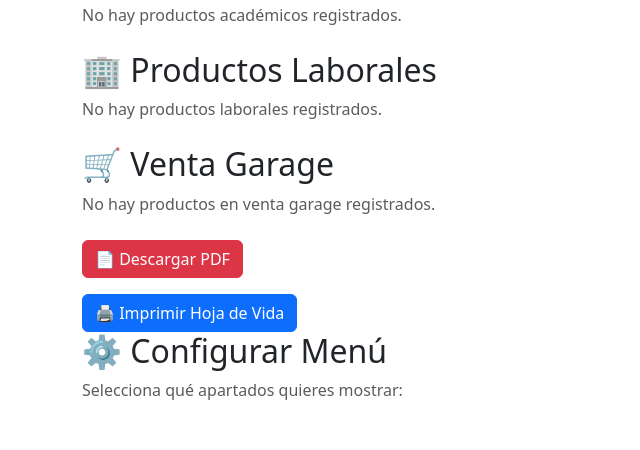
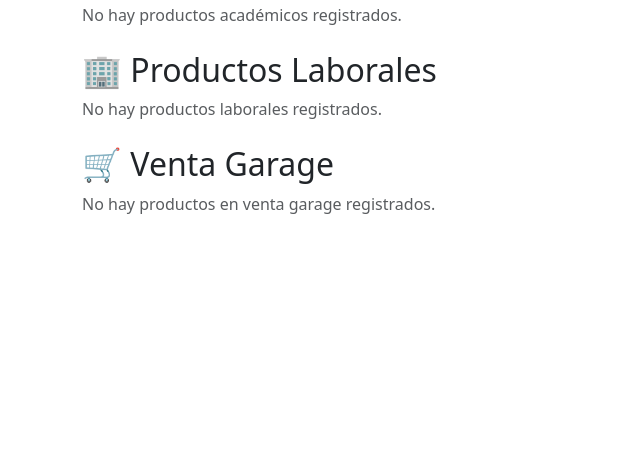
Before and after one commit to alepradofranco/hojadevida, a Django app: page / in a window 1280 px wide. Shown: the part 631-1081 px from the top of the page, without its empty margins (0-640 px from the left). After the commit the page ends 845 px from the top, so only its background shows below. Run offline with Django 5.2, Linux system fonts and the light colour scheme; data comes from the database, SQL or seed files in the repository; data that the repository does not hold is empty.

Commit message:
Actualizo hoja de vida

```diff
--- a/tasks/admin.py
+++ b/tasks/admin.py
@@ -1,7 +1,8 @@
 from django.contrib import admin
 from .models import (
-    Perfil, DatosPersonales, ExperienciaLaboral, Reconocimiento,
-    CursoRealizado, ProductoAcademico, ProductoLaboral, VentaGarage
+    Perfil, DatosPersonales, ExperienciaLaboral,
+    Reconocimiento, CursoRealizado,
+    ProductoAcademico, ProductoLaboral, VentaGarage
 )
 
 admin.site.register(Perfil)
--- a/tasks/models.py
+++ b/tasks/models.py
@@ -86,6 +86,9 @@ class ProductoAcademico(models.Model):
     descripcion = models.TextField()
     activo = models.BooleanField(default=True)
 
+    def __str__(self):
+        return self.nombre_recurso
+
 
 class ProductoLaboral(models.Model):
     perfil = models.ForeignKey(Perfil, on_delete=models.CASCADE, related_name="productos_laborales")
@@ -94,6 +97,9 @@ class ProductoLaboral(models.Model):
     fecha_producto = models.DateField()
     descripcion = models.TextField()
     activo = models.BooleanField(default=True)
+
+    def __str__(self):
+        return self.nombre_producto
 
 
 class VentaGarage(models.Model):
@@ -104,3 +110,6 @@ class VentaGarage(models.Model):
     descripcion = models.TextField()
     valor_bien = models.DecimalField(max_digits=10, decimal_places=2)
     activo = models.BooleanField(default=True)
+
+    def __str__(self):
+        return self.nombre_producto
--- a/tasks/templates/hoja.html
+++ b/tasks/templates/hoja.html
@@ -192,55 +192,8 @@
         {% endif %}
     </div>
 
-    <!-- Botón Descargar PDF -->
-    <div class="mt-3">
-        <a href="{% url 'descargar_pdf' perfil.id %}" class="btn btn-danger">
-            📄 Descargar PDF
-        </a>
-    </div>
-
-    <!-- Botón Imprimir Hoja de Vida -->
-    <div class="mt-3">
-        <button onclick="window.print()" class="btn btn-primary">
-            🖨️ Imprimir Hoja de Vida
-        </button>
-    </div>
-
-    <!-- Configurar Menú -->
-    <div class="mb-4">
-        <h2 class="section-title">⚙️ Configurar Menú</h2>
-        <p class="text-muted">Selecciona qué apartados quieres mostrar:</p>
-        <form>
-            <!-- tus checkboxes aquí -->
-        </form>
-    </div>
-
-</div> <!-- cierre del container -->
+</div>
 
 <script src="https://cdn.jsdelivr.net/npm/bootstrap@5.3.2/dist/js/bootstrap.bundle.min.js"></script>
-
-<script>
-    const mapping = {
-        toggleDatos: "Datos Personales",
-        toggleExp: "Experiencia Laboral",
-        toggleRec: "Reconocimientos",
-        toggleCurso: "Cursos Realizados",
-        toggleAcad: "Productos Académicos",
-        toggleLab: "Productos Laborales",
-        toggleVenta: "Venta Garage"
-    };
-
-    Object.keys(mapping).forEach(key => {
-        document.getElementById(key).addEventListener('change', function() {
-            const sections = document.querySelectorAll("h2.section-title");
-            sections.forEach(sec => {
-                if (sec.textContent.includes(mapping[key])) {
-                    sec.parentElement.style.display = this.checked ? "block" : "none";
-                }
-            });
-        });
-    });
-</script>
-
 </body>
 </html>
```
